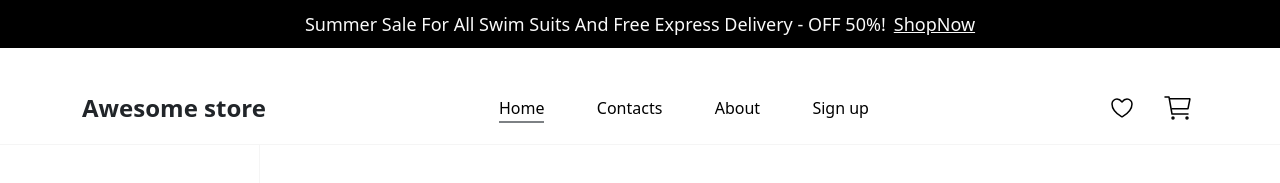
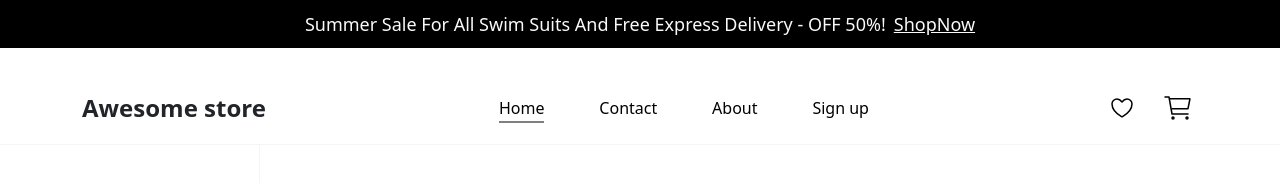
Before and after one commit to AKMav/aws-store, a React (Vite) app: page / in a window 1280 px wide. Shown: the top 183 px of the page. Built offline with nearby package versions, Linux system fonts and the light colour scheme; no server answers.

Commit message:
fix: change contac path

```diff
--- a/src/routes.ts
+++ b/src/routes.ts
@@ -2,7 +2,7 @@ export enum Routes {
   Home = "/",
   Cart = "cart",
   Wishlist = "wishlist",
-  Contacts = "contacts",
+  Contact = "contact",
   About = "about",
   Login = "login",
   NotFound = "*",
--- a/src/templates/Header/components/NavList/NavList.tsx
+++ b/src/templates/Header/components/NavList/NavList.tsx
@@ -5,7 +5,7 @@ import "./style.scss";
 export const NavList = () => {
   const navLinks = [
     { path: Routes.Home, title: "Home" },
-    { path: Routes.Contacts, title: "Contacts" },
+    { path: Routes.Contact, title: "Contact" },
     { path: Routes.About, title: "About" },
     { path: Routes.Login, title: "Sign up" },
   ];
```
